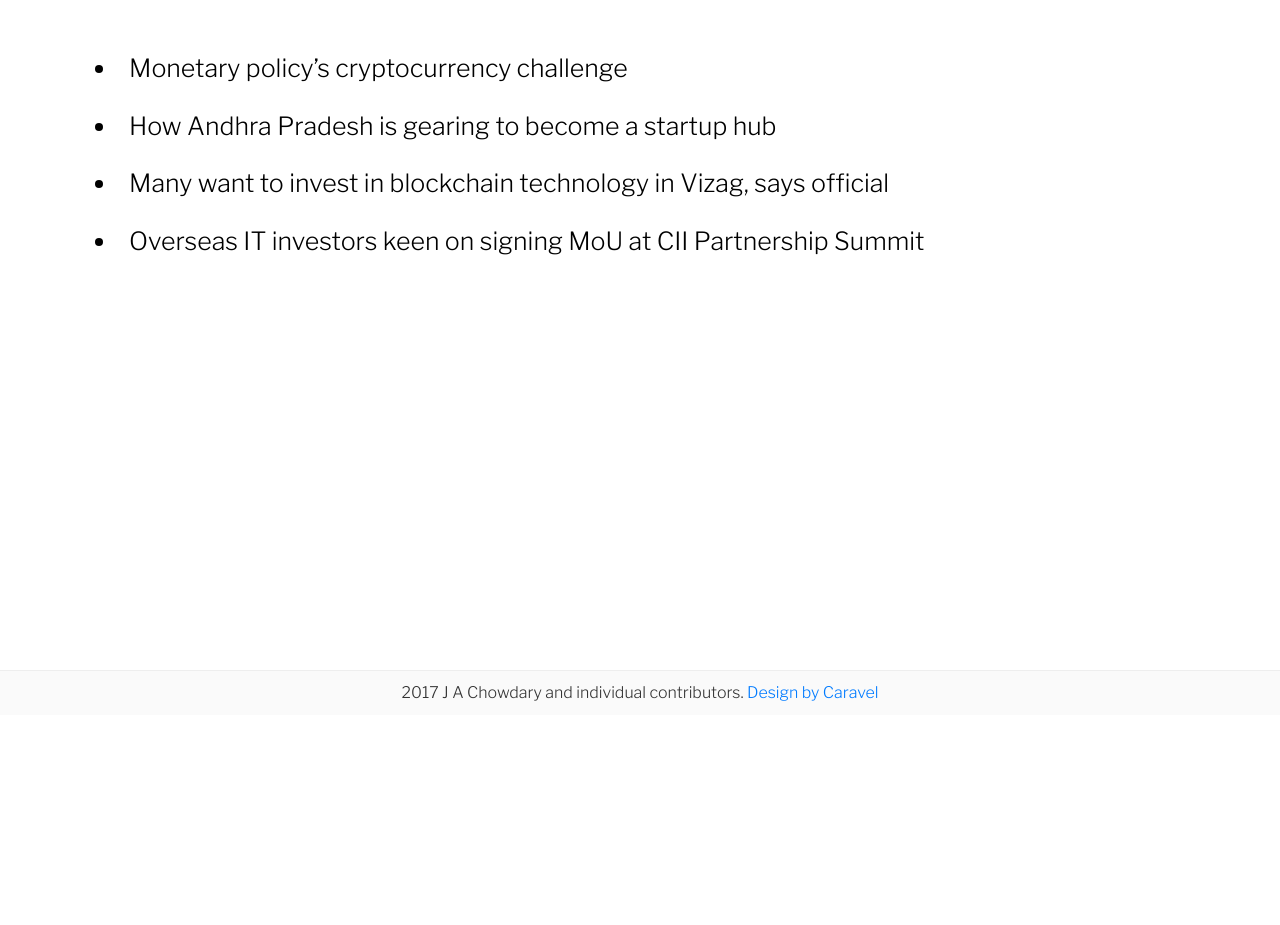
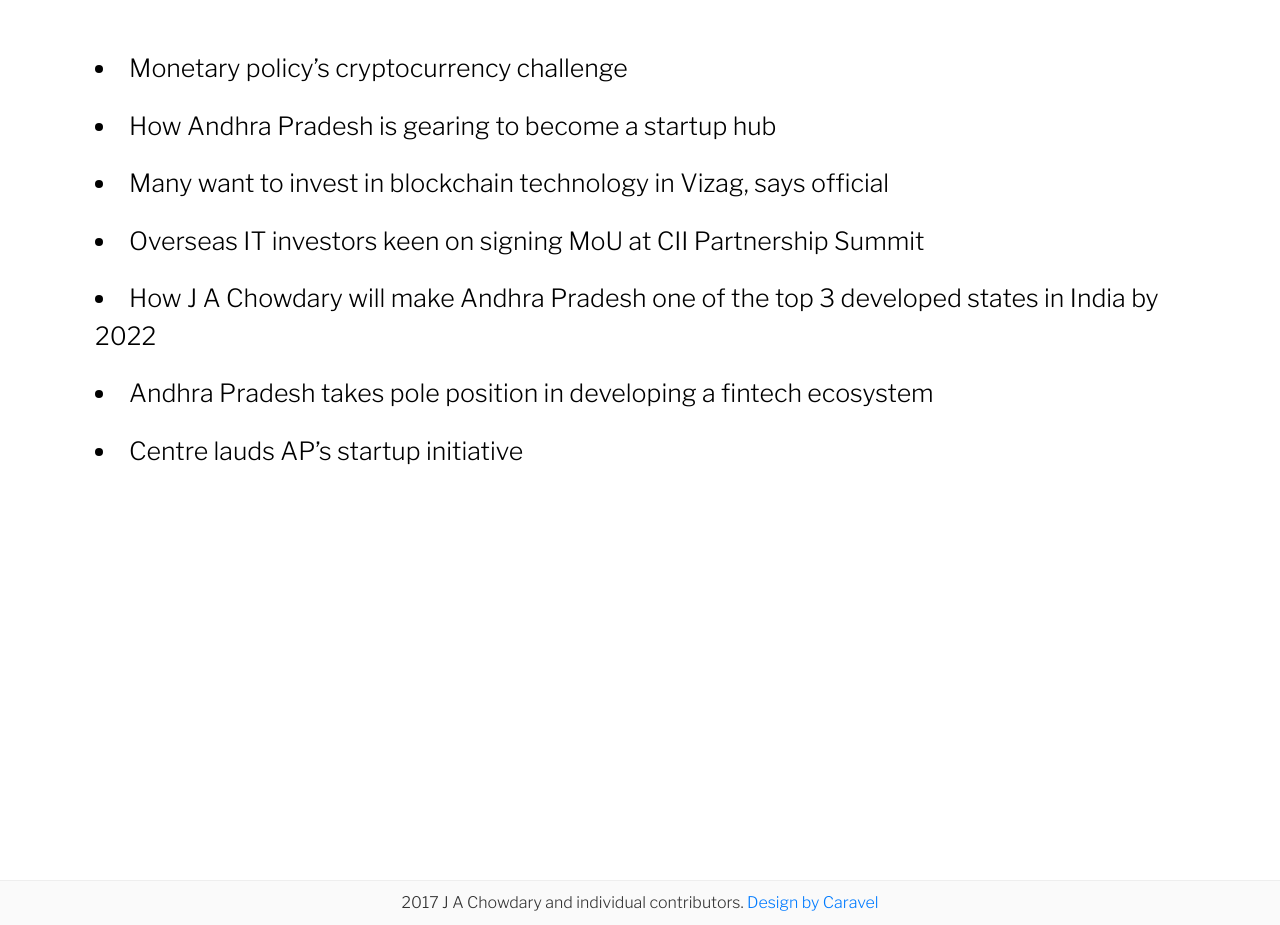
Before and after one commit to jachowdary/jachowdary.github.io, a Jekyll site: the page built from articles.html, in a window 1280 px wide. Shown: the part 300-1225 px from the top of the page. Built offline with Jekyll 4.4.1, drawn with Linux system fonts in a browser that asks for light colours; nearby versions of some CDN libraries; before the commit the page ends 1015 px from its top, so only the background shows below that.

Commit message:
Links Updated

```diff
--- a/articles.html
+++ b/articles.html
@@ -46,4 +46,13 @@ permalink: /articles/
        <a href="http://www.thehindu.com/todays-paper/tp-national/tp-andhrapradesh/many-want-to-invest-in-blockchain-technology-in-vizag-says-official/article22540111.ece" class="a-tag"><li class="li-tag">Many want to invest in blockchain technology in Vizag, says official</li></a>
          <a href="http://www.thehindu.com/todays-paper/tp-national/tp-andhrapradesh/overseas-it-investors-keen-on-signing-mou-at-cii-partnership-summit/article22726699.ece" class="a-tag"><li class="li-tag">Overseas IT investors keen on signing MoU at CII Partnership Summit</li></a>
 
+
+         <a href="https://cio.economictimes.indiatimes.com/news/strategy-and-management/revealed-how-j-a-chowdary-will-make-andhra-pradesh-one-of-the-top-3-developed-states-in-india-by-2022/63262589" class="a-tag"><li class="li-tag">How J A Chowdary will make Andhra Pradesh one of the top 3 developed states in India by 2022</li></a>
+
+
+         <a href="http://computer.expressbpd.com/news/andhra-pradesh-takes-pole-position-in-developing-a-fintech-ecosystem/24237/" class="a-tag"><li class="li-tag">Andhra Pradesh takes pole position in developing a fintech ecosystem</li></a>
+
+           <a href="http://www.thehindu.com/news/cities/Visakhapatnam/centre-lauds-aps-startup-initiative/article23565444.ece" class="a-tag"><li class="li-tag">Centre lauds AP’s startup initiative
+</li></a>
+
 </section>
--- a/focus.html
+++ b/focus.html
@@ -44,5 +44,10 @@ permalink: /focus/
      <a href="https://www.raconteur.net/finance/five-top-centres-innovation-financial-tech" class="a-tag"><li class="li-tag">Five top centres of innovation in financial tech</li></a>
 
 
+     <a href="https://analyticsindiamag.com/10-most-influential-analytics-leaders-in-india-2018/" class="a-tag"><li class="li-tag">10 Most Influential Analytics Leaders in India – 2018</li></a>
+
+     <a href="https://www.theweek.in/news/sci-tech/2018/03/17/coca-cola-state-dept-to-use-blockchain-to-combat-forced-labour.html" class="a-tag"><li class="li-tag">Coca-Cola, US State Dept to use blockchain to combat forced labour</li></a>
+
+
   </div>
 </section>
```
Also changed, not shown: gallery.html (+27 -0 lines), assets/images/img-1.jpeg (added), assets/images/img-2.jpeg (added), assets/images/img-3.jpeg (added), assets/images/img-4.jpeg (added), assets/images/img-5.jpeg (added).
